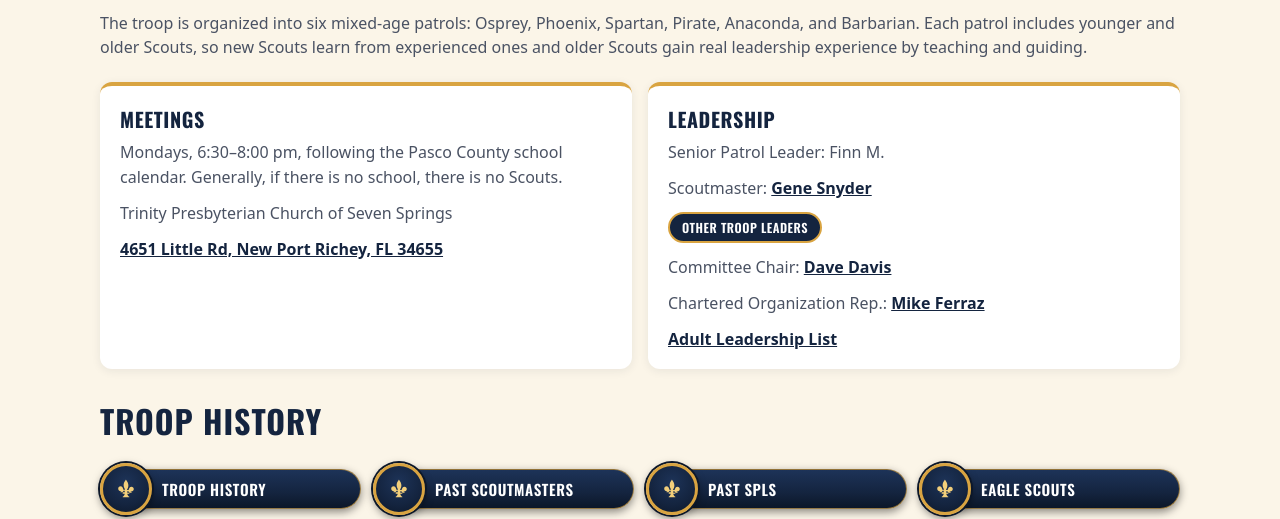
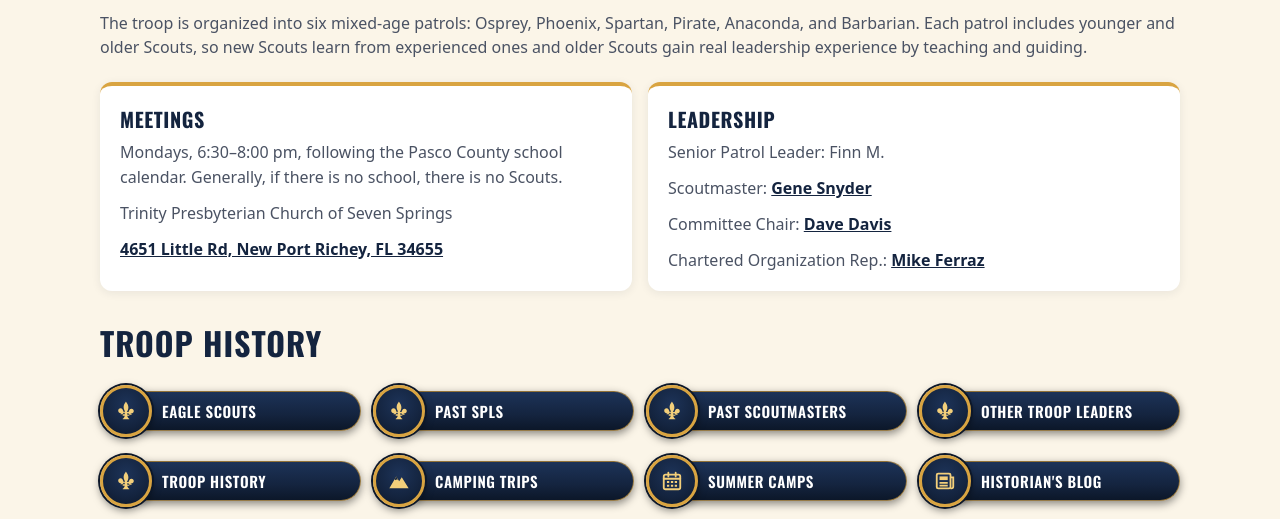
Before and after one commit to BSATroop77/troop77-website, a plain HTML site: page about.html in a window 1280 px wide. Shown: the part 452-971 px from the top of the page. Drawn offline with nearby package versions, Linux system fonts and the light colour scheme.

Commit message:
About: reorder history buttons, add Other Troop Leaders, drop sheet link

```diff
--- a/about.html
+++ b/about.html
@@ -69,19 +69,18 @@
           <h2>Leadership</h2>
           <p>Senior Patrol Leader: Finn M.</p>
           <p>Scoutmaster: <a href="leaders/gene-snyder.html">Gene Snyder</a></p>
-          <p><a class="tl-btn" href="other-leaders.html">Other Troop Leaders</a></p>
           <p>Committee Chair: <a href="leaders/dave-davis.html">Dave Davis</a></p>
           <p>Chartered Organization Rep.: <a href="leaders/mike-ferraz.html">Mike Ferraz</a></p>
-          <p><a href="leadership.html">Adult Leadership List</a></p>
         </article>
       </div>
       <section class="history-block" aria-labelledby="troop-history">
         <h2 id="troop-history">Troop History</h2>
         <nav class="history-nav" aria-label="Troop history">
+          <a class="gold-btn" href="eagles.html"><i class="ico"><svg><use href="#i-fleur"/></svg></i><span>Eagle Scouts</span></a>
+          <a class="gold-btn" href="past-spls.html"><i class="ico"><svg><use href="#i-fleur"/></svg></i><span>Past SPLs</span></a>
+          <a class="gold-btn" href="past-scoutmasters.html"><i class="ico"><svg><use href="#i-fleur"/></svg></i><span>Past Scoutmasters</span></a>
+          <a class="gold-btn" href="other-leaders.html"><i class="ico"><svg><use href="#i-fleur"/></svg></i><span>Other Troop Leaders</span></a>
           <a class="gold-btn" href="history.html"><i class="ico"><svg><use href="#i-fleur"/></svg></i><span>Troop History</span></a>
-          <a class="gold-btn" href="past-scoutmasters.html"><i class="ico"><svg><use href="#i-fleur"/></svg></i><span>Past Scoutmasters</span></a>
-          <a class="gold-btn" href="past-spls.html"><i class="ico"><svg><use href="#i-fleur"/></svg></i><span>Past SPLs</span></a>
-          <a class="gold-btn" href="eagles.html"><i class="ico"><svg><use href="#i-fleur"/></svg></i><span>Eagle Scouts</span></a>
           <a class="gold-btn" href="camping-trips.html"><i class="ico"><svg><use href="#i-mtn"/></svg></i><span>Camping Trips</span></a>
           <a class="gold-btn" href="summer-camps.html"><i class="ico"><svg><use href="#i-cal"/></svg></i><span>Summer Camps</span></a>
           <a class="gold-btn" href="blog.html"><i class="ico"><svg><use href="#i-news"/></svg></i><span>Historian's Blog</span></a>
```
